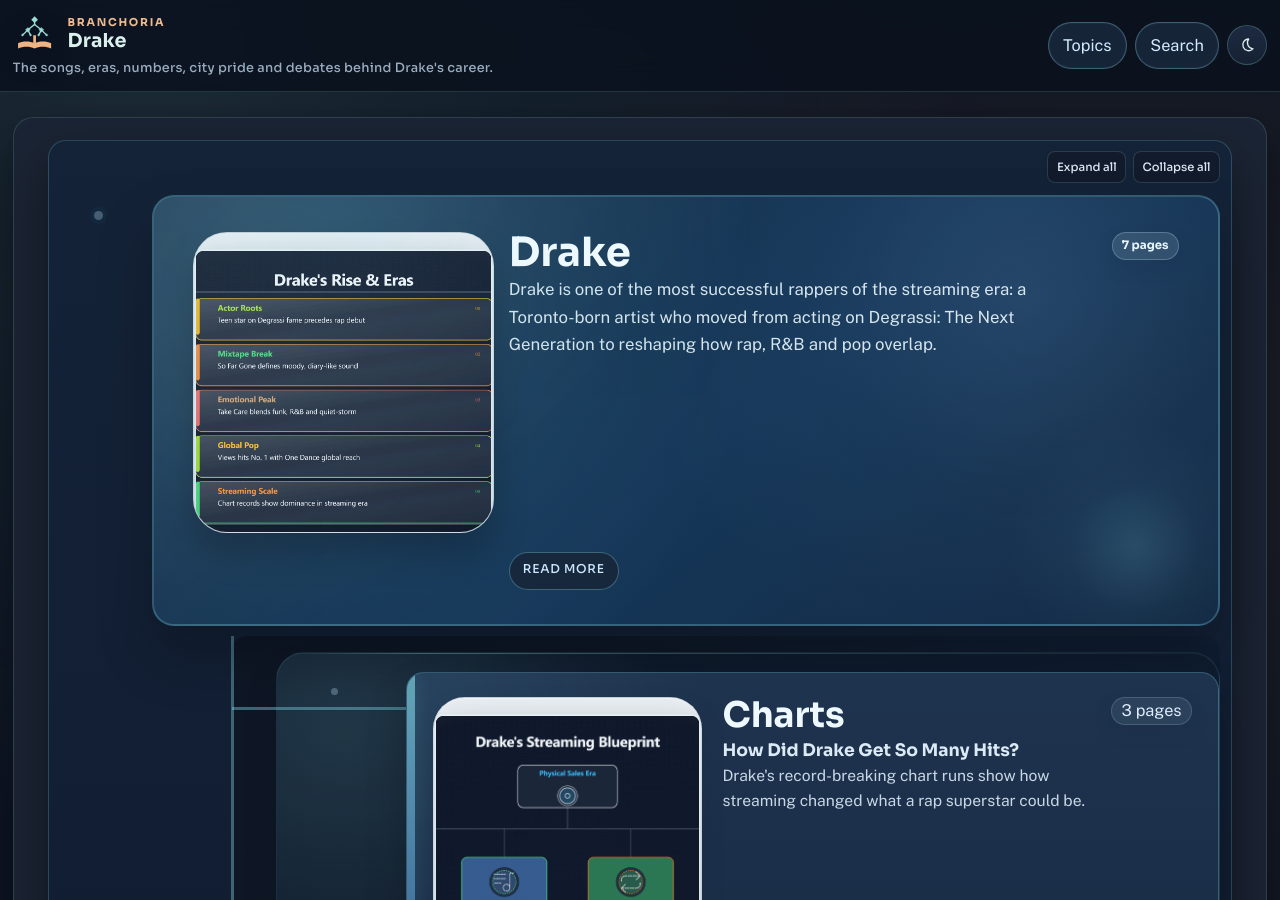
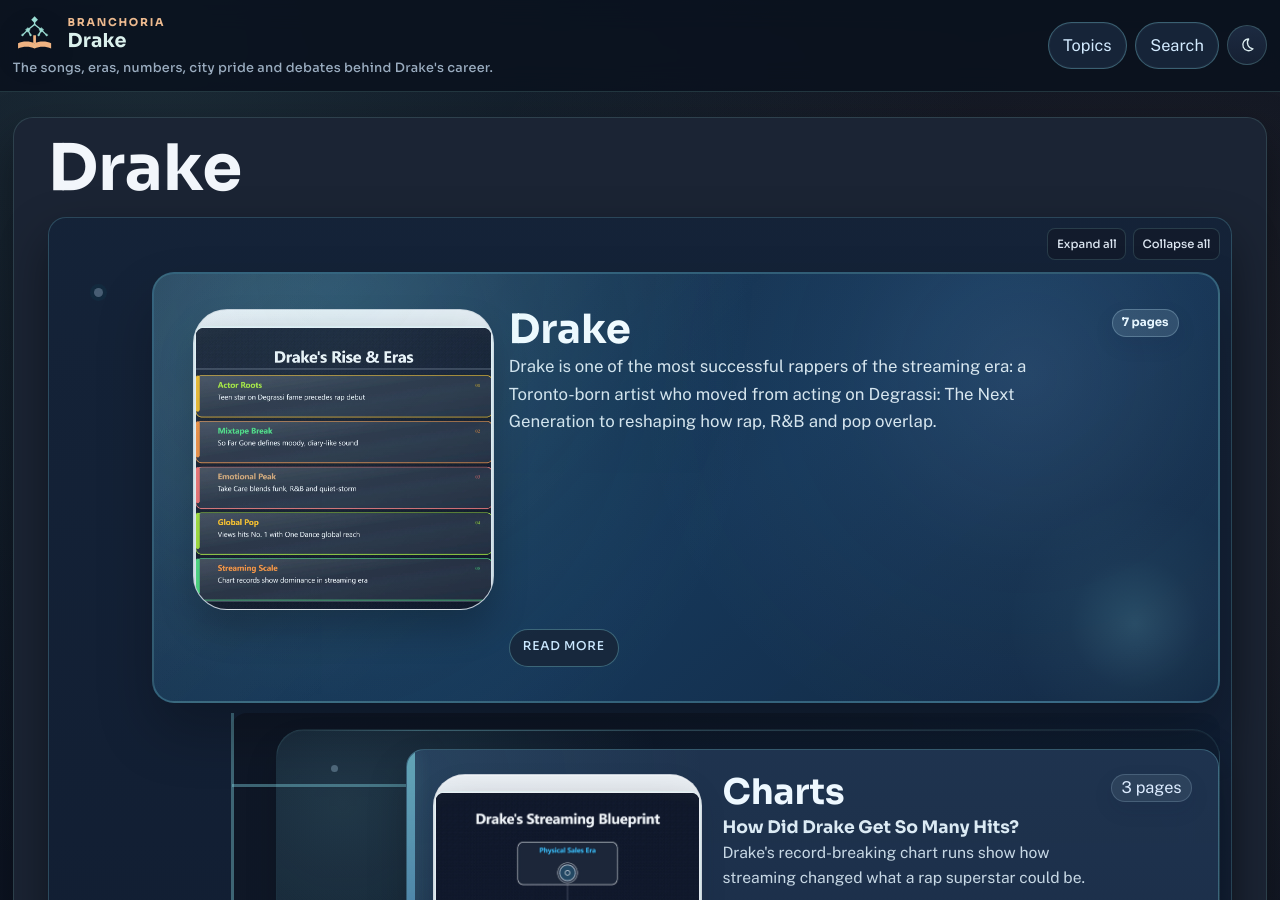
Before and after one commit to branchoria-sites/website-20260527_202449-drake-rapper, a Jekyll site: the page built from index.md, in a window 1280 px wide and 900 px high. Built offline with Jekyll 4.4.1, drawn with Linux system fonts in a browser that asks for light colours.

Commit message:
home h1 contract: insert exactly one homepage h1 + last_modified_at (estate h1 completion 2026-09-27)

```diff
--- a/index.md
+++ b/index.md
@@ -170,6 +171,8 @@ site_image_description: Drake on a night-lit stage with a microphone, a Toronto
 ---
 
 <section class="home-adaptive-home home-adaptive-home--focused-tree" data-home-archetype="focused-tree" data-home-level-1-count="1" data-home-level-1-tier="solo" data-home-top-child-tier="few" data-home-max-breadth="4" data-home-max-depth="2">
+
+<h1 class="home-structure-intro-title">Drake</h1>
   <section id="home-full-index" class="home-mode-panel is-active home-adaptive-secondary" data-home-mode-panel="vertical" data-home-mode-label="Topic view">
     <section id="home-vertical-view" class="home-hierarchy-band home-vertical-shell" data-home-vertical-map data-home-vertical-l1-count="2" data-home-vertical-top-count="1">
       <div class="home-vertical-actions" role="group" aria-label="Topic view controls">
```
Also changed, not shown: other parts of index.md (+1 -0 lines).
